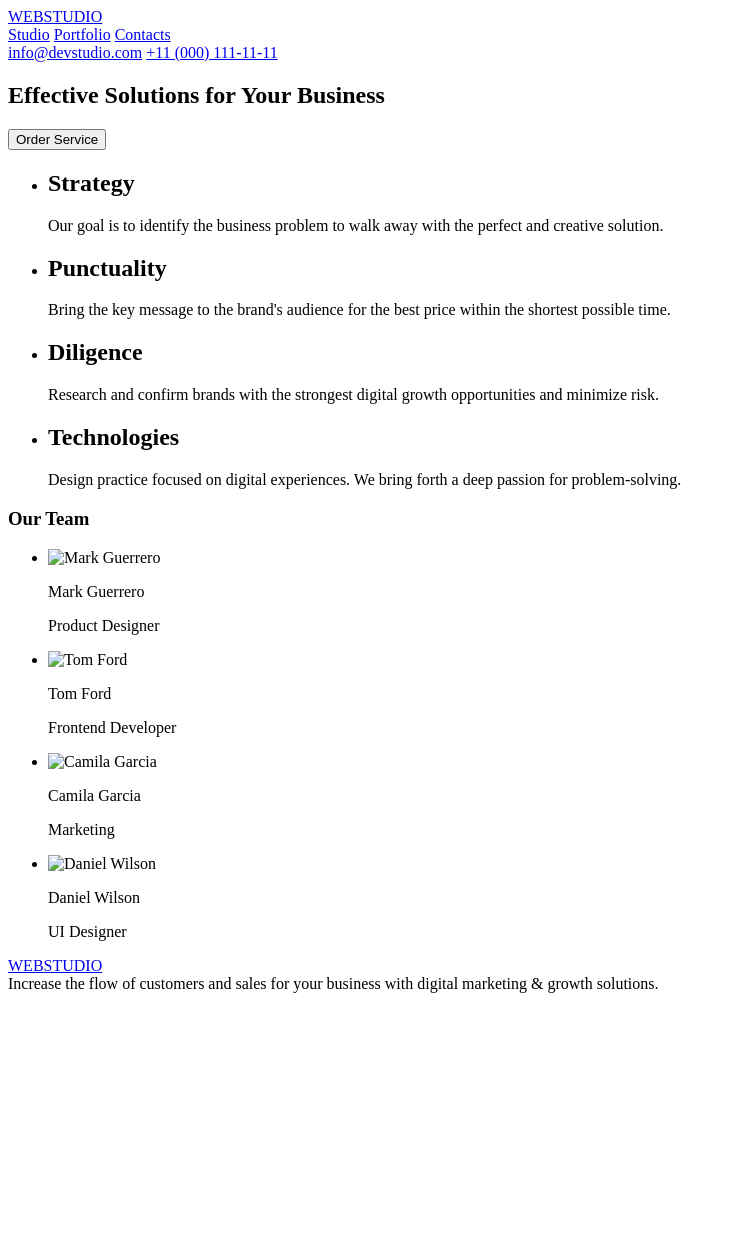
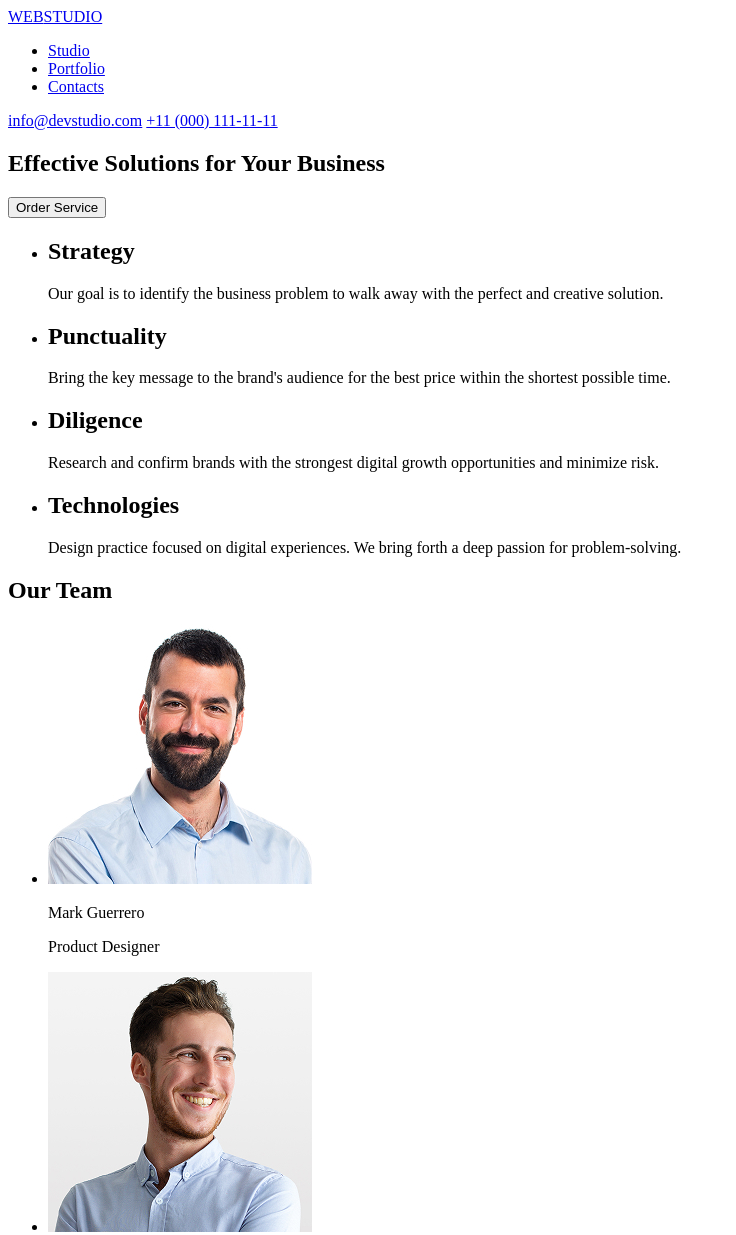
Before and after one commit to Dmytro-b457/goit-markup-hw-01, a plain HTML site: page indx.html in a window 1280 px wide. Shown: the top 1235 px of the page, without its empty margins (0-736 px from the left). Before the commit the page ends 1001 px from the top, so only its background shows below. Drawn offline with Linux system fonts and the light colour scheme.

Commit message:
Updated
1.2

```diff
--- a/indx.html
+++ b/indx.html
@@ -3,24 +3,25 @@
   <head>
     <meta charset="UTF-8" />
     <meta name="viewport" content="width=device-width, initial-scale=1.0" />
-    <title>Document</title>
+    <title>Effective Solutions for Your Business</title>
   </head>
   <body>
+    <!-- #region header -->
     <header>
-      <div>
-        <a href="/"><span>WEB</span>STUDIO</a>
-      </div>
+      <a href="./indx.html"><span>WEB</span>STUDIO </a>
       <nav>
-        <a href="/">Studio</a>
-        <a href="/">Portfolio</a>
-        <a href="/">Contacts</a>
+        <ul>
+          <li><a href="/">Studio</a></li>
+          <li><a href="/">Portfolio</a></li>
+          <li><a href="/">Contacts</a></li>
+        </ul>
       </nav>
-      <div>
-        <a href="info@devstudio.com">info@devstudio.com</a>
-        <a href="+11 (000) 111-11-11">+11 (000) 111-11-11</a>
-      </div>
+      <a href="info@devstudio.com">info@devstudio.com</a>
+      <a href="+11 (000) 111-11-11">+11 (000) 111-11-11</a>
     </header>
+    <!-- #endregion header -->
     <main>
+      <!-- #region Effective Solutions -->
       <section>
         <h1>Effective Solutions for Your Business</h1>
         <a href="/"> <button type="button">Order Service</button> </a>
@@ -57,32 +58,56 @@
           </li>
         </ul>
       </section>
+      <!-- #endregion Effective Solutions-->
+      <!-- #region team -->
       <section>
-        <h3>Our Team</h3>
+        <h2>Our Team</h2>
         <ul>
           <li>
-            <img src="/" alt="Mark Guerrero" />
+            <img
+              src="/images/Mark.jpg"
+              alt="Mark Guerrero"
+              width="264"
+              height="260"
+            />
             <p>Mark Guerrero</p>
             <p>Product Designer</p>
           </li>
           <li>
-            <img src="/" alt="Tom Ford" />
+            <img
+              src="/images/Tom.jpg"
+              alt="Tom Ford"
+              width="264"
+              height="260"
+            />
             <p>Tom Ford</p>
             <p>Frontend Developer</p>
           </li>
           <li>
-            <img src="/" alt="Camila Garcia" />
+            <img
+              src="/images/Camila.jpg"
+              alt="Camila Garcia"
+              width="264"
+              height="260"
+            />
             <p>Camila Garcia</p>
             <p>Marketing</p>
           </li>
           <li>
-            <img src="/" alt="Daniel Wilson" />
+            <img
+              src="/images/Daniel.jpg"
+              alt="Daniel Wilson"
+              width="264"
+              height="260"
+            />
             <p>Daniel Wilson</p>
             <p>UI Designer</p>
           </li>
         </ul>
       </section>
+      <!-- #endregion team -->
     </main>
+    <!-- #region footer -->
     <footer>
       <div>
         <a href="/"><span>WEB</span>STUDIO</a>
@@ -92,5 +117,6 @@
         marketing & growth solutions.
       </aside>
     </footer>
+    <!-- #endregion footer -->
   </body>
 </html>
```
Also changed, not shown: images/Camila.jpg (added), images/Daniel.jpg (added), images/Mark.jpg (added), images/Tom.jpg (added).
